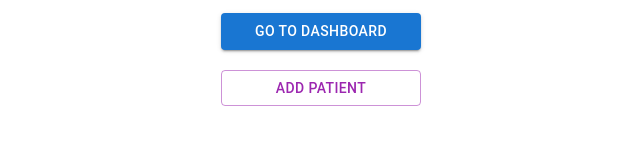
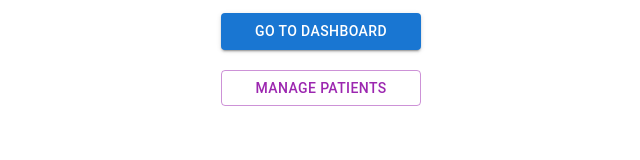
Before and after one commit to ingraham-research/ALPDIAGNOSTIC, a React (Create React App) app in the folder baby-diagnostics/frontend/: page /home in a window 1280 px wide. Shown: the part 374-534 px from the top of the page, without its empty margins (319-959 px from the left). Built offline with nearby package versions, Linux system fonts and the light colour scheme; no server answers; sample sign-in values are in the browser's storage; the HTML template or start-up script is replaced by a standard one.

Commit message:
Update HomePage.js

```diff
--- a/baby-diagnostics/frontend/src/pages/HomePage.js
+++ b/baby-diagnostics/frontend/src/pages/HomePage.js
@@ -98,7 +98,7 @@ function HomePage() {
         sx={{ width: '200px' }}
         onClick={() => navigate('/add-patient')}
       >
-        Add Patient
+        Manage Patients
       </Button>
       <Button
         variant="text"
```
